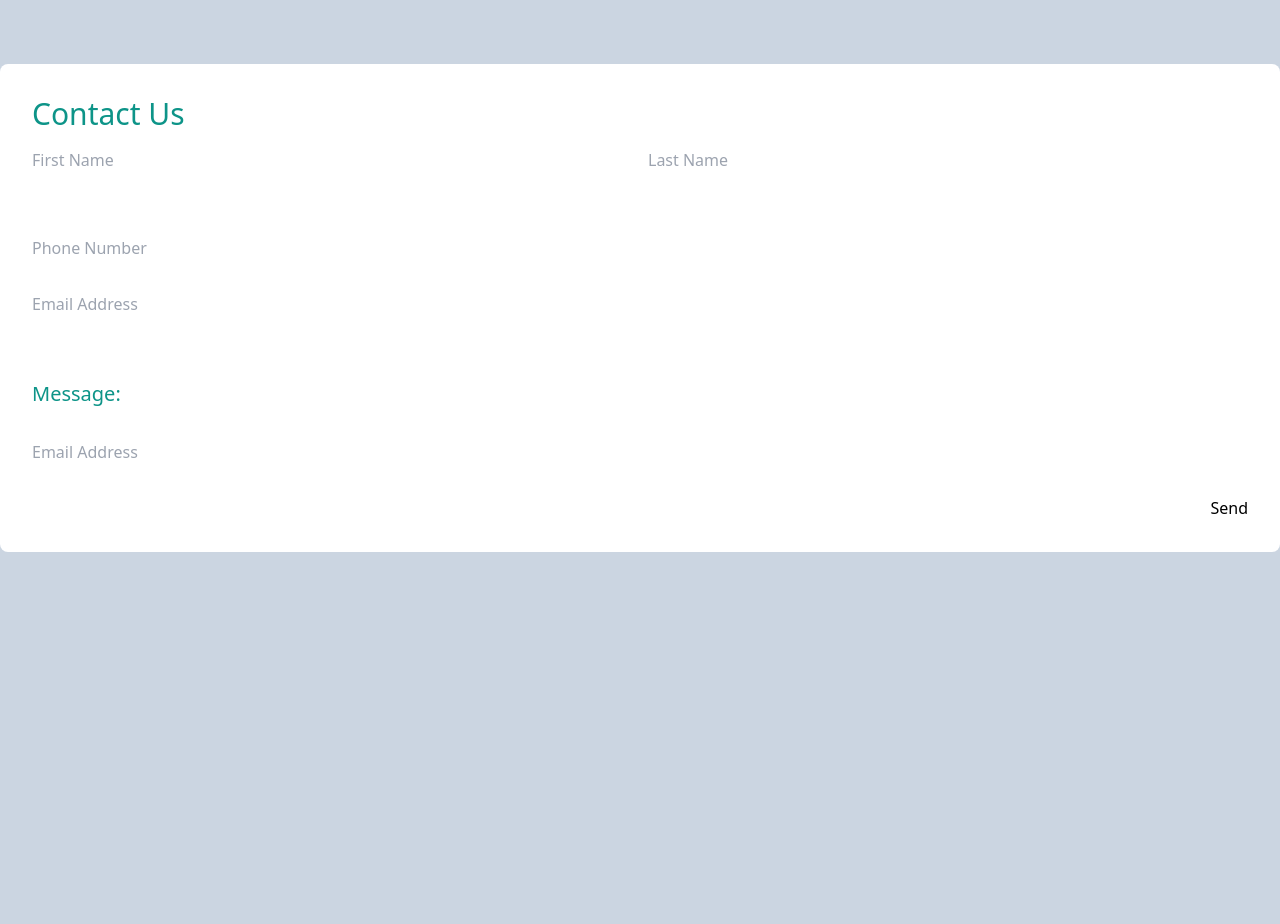
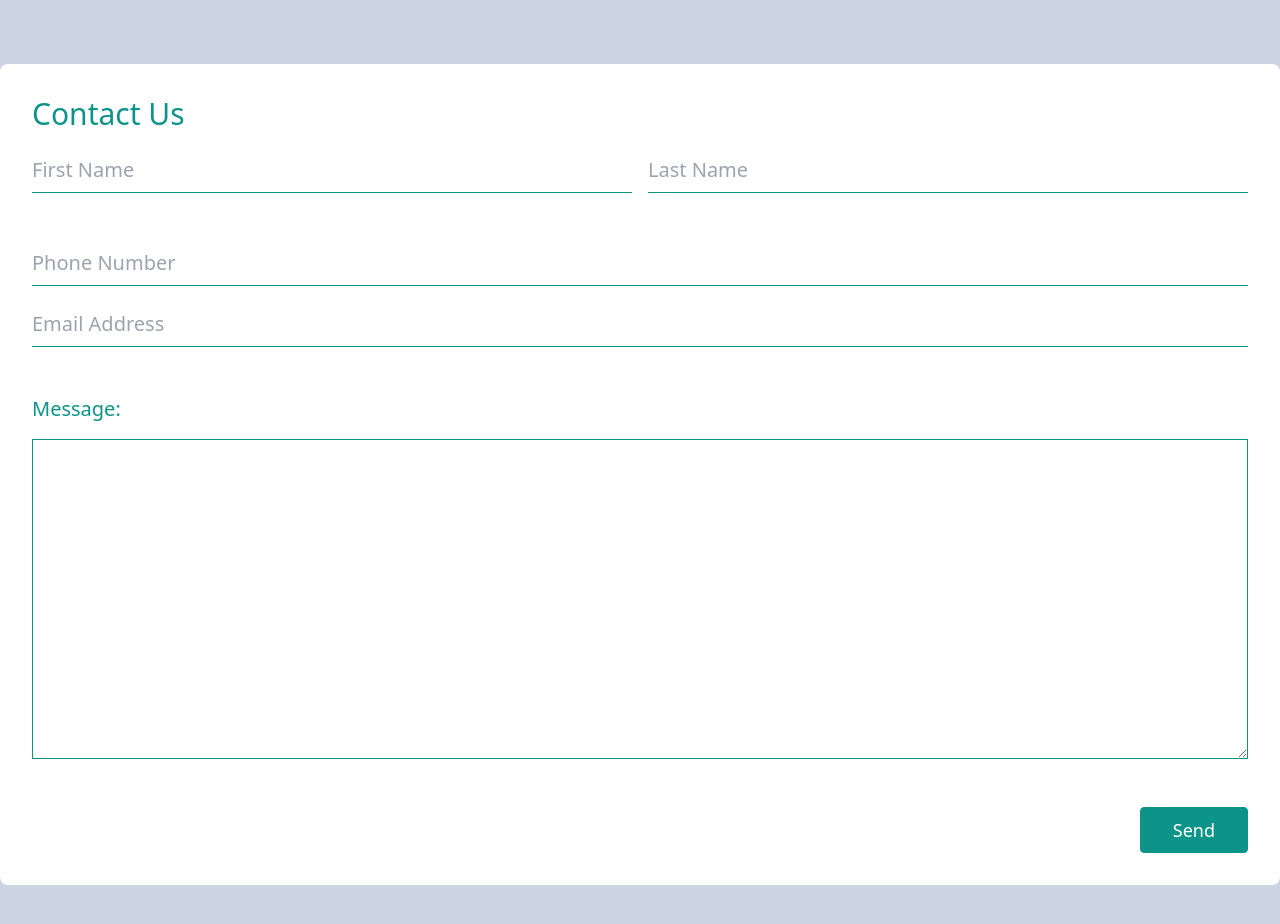
Before and after one commit to tncbbthositg/ContactFormDemo, a React (Vite) app: page / in a window 1280 px wide. Shown: the top 924 px of the page. Before the commit the page ends 800 px from the top, so only its background shows below. Built offline with nearby package versions, Linux system fonts and the light colour scheme.

Commit message:
patrick | cleaning up the form a little

```diff
--- a/src/App.tsx
+++ b/src/App.tsx
@@ -1,20 +1,24 @@
 function App() {
   return (
     <div className="container bg-white rounded-lg my-16 p-8 mx-auto">
-      <h1 className="text-teal-600 font-medium text-3xl mb-4">Contact Us</h1>
+      <form className="grid grid-cols-2 gap-x-4 gap-y-4">
+        <h1 className="text-teal-600 font-medium text-3xl col-span-full">Contact Us</h1>
 
-      <form className="grid grid-cols-2 gap-x-4 gap-y-8">
-        <input type="text" placeholder="First Name" />
-        <input type="text" placeholder="Last Name" />
+        <input type="text" placeholder="First Name" className="text-teal-600 border-b border-teal-600 text-xl py-2" />
+        <input type="text" placeholder="Last Name" className="text-teal-600 border-b border-teal-600 text-xl py-2" />
 
-        <input className="mt-8 col-span-full" type="text" placeholder="Phone Number" />
-        <input type="text" placeholder="Email Address" />
+        <div className="mt-8 col-span-full">
+          <input type="text" placeholder="Phone Number" className="w-full text-teal-600 border-b border-teal-600 text-xl py-2" />
+        </div>
+        <div className="col-span-full">
+          <input type="text" placeholder="Email Address" className="w-full text-teal-600 border-b border-teal-600 text-xl py-2" />
+        </div>
 
         <h3 className="text-teal-600 font-medium text-xl mt-8 col-span-full">Message:</h3>
-        <input className="col-span-full" type="text" placeholder="Email Address" />
+        <textarea className="col-span-full h-80 border border-teal-600" />
 
-        <div className="flex col-span-full justify-end">
-          <button type="submit">Send</button>
+        <div className="flex col-span-full justify-end mt-8">
+          <button type="submit" className="bg-teal-600 border border-teal-600 px-8 py-2 rounded text-white text-lg">Send</button>
         </div>
       </form>
     </div>
```
